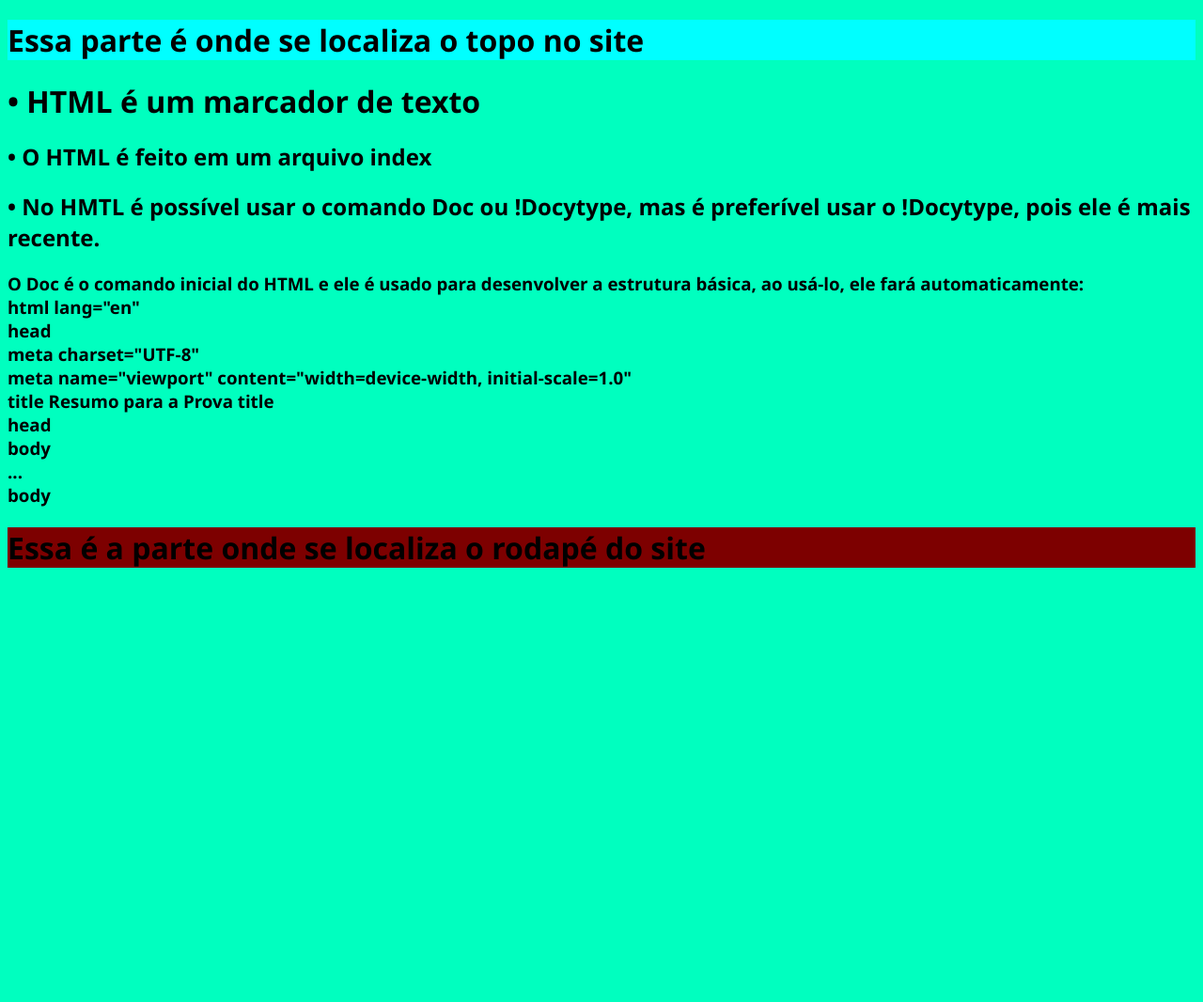
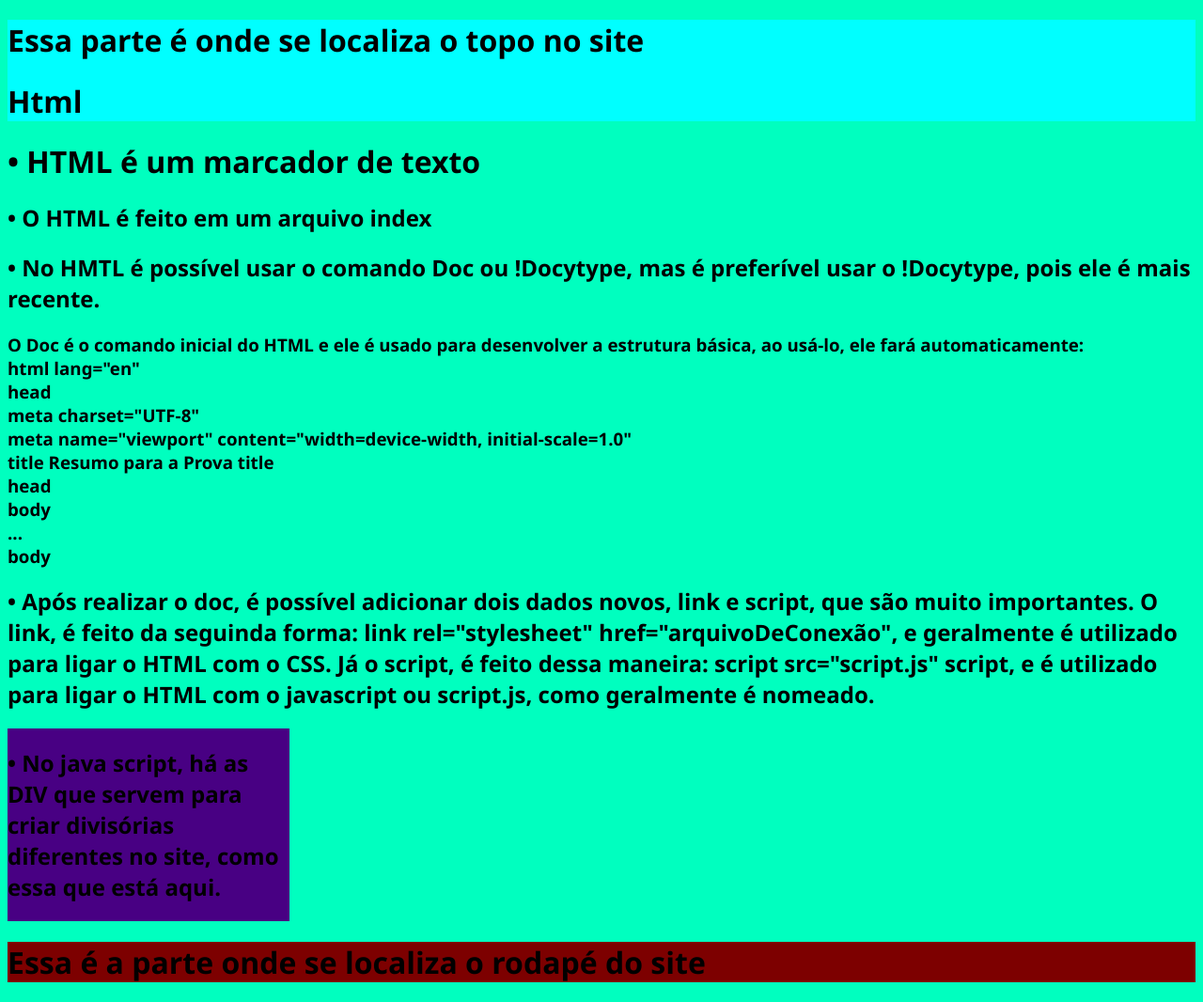
Before and after one commit to GabrielKyochi/resumo, a plain HTML site: page index.html in a window 1280 px wide. Shown: the whole page at 94% size. Before the commit the page ends 800 px from the top, so only its background shows below. Drawn offline with Linux system fonts and the light colour scheme.

Commit message:
Adicionei a como funciona os link e script que são usados para estabelecer conexões e como funciona as DIV do HTML.

```diff
--- a/index.html
+++ b/index.html
@@ -13,7 +13,7 @@
 
 <header id="corCabeca">
 <h1>Essa parte é onde se localiza o topo no site</h1>
-
+<h1>Html</h1>
 </header>
 
 <main>
@@ -40,6 +40,14 @@
     <br>
     body
 </h3>
+<h2>• Após realizar o doc, é possível adicionar dois dados novos, link e script, que são muito importantes.
+    O link, é feito da seguinda forma: link rel="stylesheet" href="arquivoDeConexão",
+    e geralmente é utilizado para ligar o HTML com o CSS. Já o script, é feito dessa maneira: script src="script.js" script,
+    e é utilizado para ligar o HTML com o javascript ou script.js, como geralmente é nomeado.
+</h2>
+<div id="corDiv">
+    <h2>• No java script, há as DIV que servem para criar divisórias diferentes no site, como essa que está aqui.</h2>
+</div>
 
 
 </main>
--- a/script.js
+++ b/script.js
@@ -1,3 +1,3 @@
-function menuBotoes{
-
+function menuBotoes(){
+<button onClick="Html"></button>
 }
--- a/style.css
+++ b/style.css
@@ -10,3 +10,9 @@ body{
 #corCabeca{
     background-color: aqua;
 }
+
+#corDiv{
+    background-color: rgb(72, 0, 131);
+    width: 300px;
+    display: flex;
+}
```
